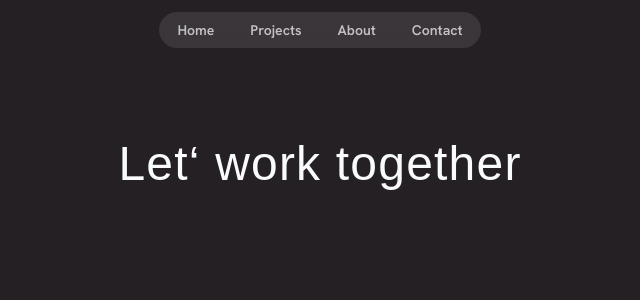
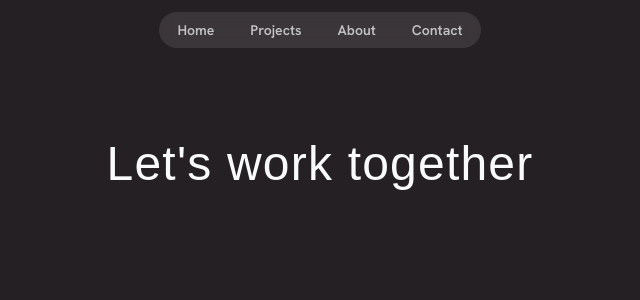
Before and after one commit to PeterOu8/Li-Sung-s-Portfolio, a Next.js app: page /contact in a window 1280 px wide. Shown: the top 300 px of the page, without its empty margins (320-960 px from the left). Built offline with nearby package versions, Linux system fonts and the light colour scheme; a web font is replaced by a local one.

Commit message:
change html text

```diff
--- a/src/app/contact/page.tsx
+++ b/src/app/contact/page.tsx
@@ -1,7 +1,7 @@
 export default function ContactPage() {
     return (
         <section className="flex flex-col items-center gap-10">
-            <h1 className="title text-5xl">Let&lsquo; work together</h1>
+            <h1 className="title text-5xl">Let&apos;s work together</h1>
         </section>
     );
 }
```
